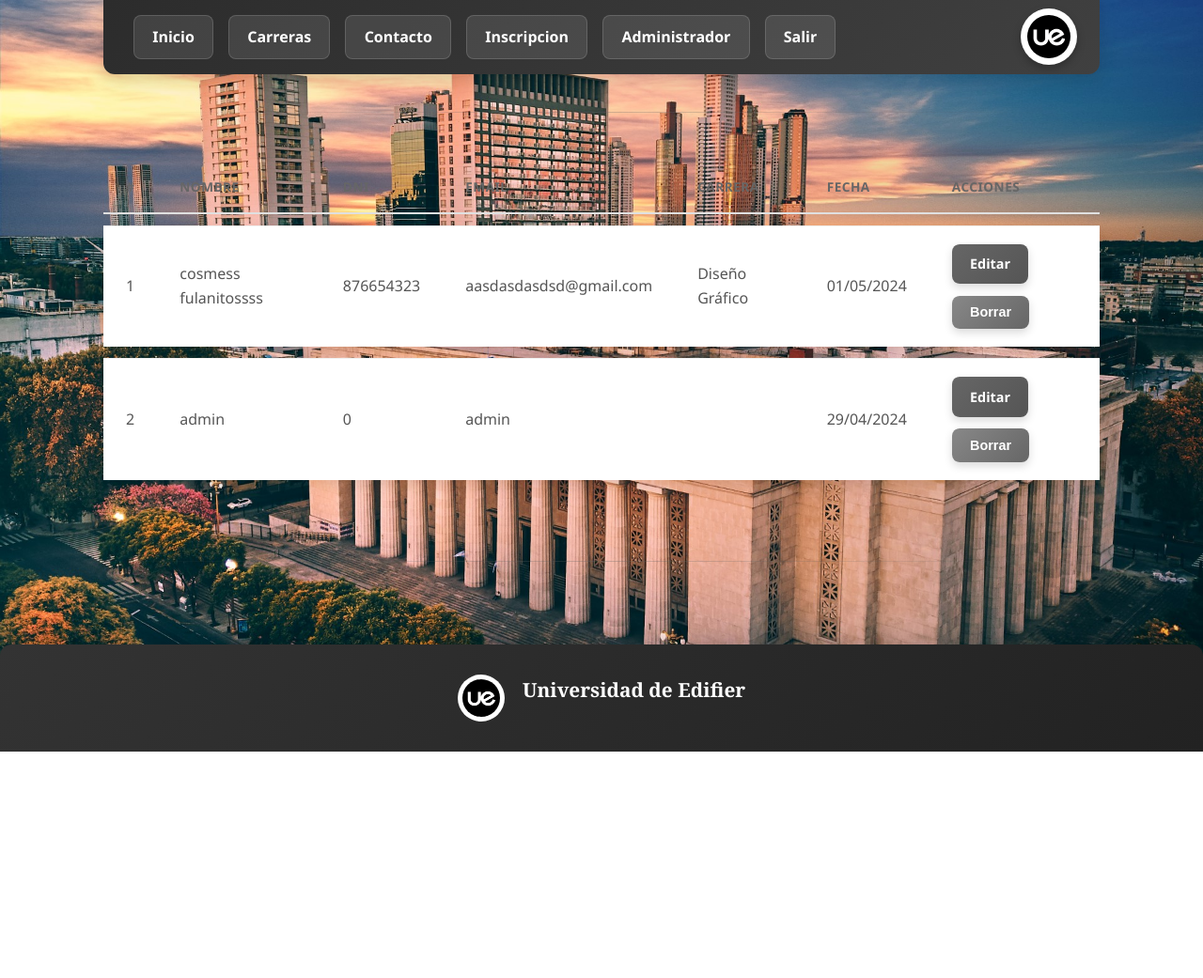
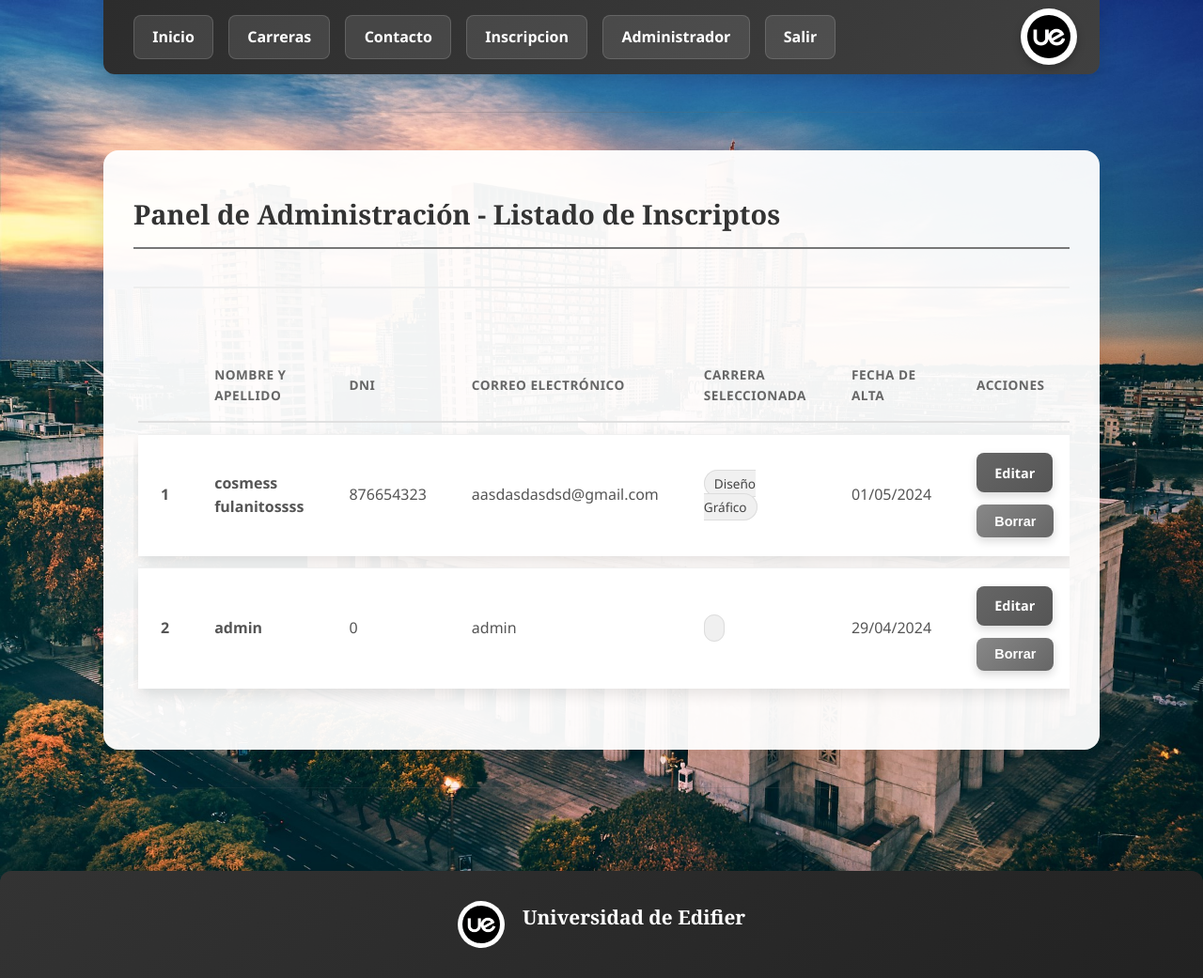
Before and after one commit to sbongi22/UE, a PHP site: page /admin in a window 1280 px wide. Shown: the whole page at 94% size. Before the commit the page ends 800 px from the top, so only its background shows below. Run offline with PHP 8.4, Linux system fonts and the light colour scheme; data comes from the database, SQL or seed files in the repository.

Commit message:
correcion de BD y estilos

```diff
--- a/controladores/formularios.controlador.php
+++ b/controladores/formularios.controlador.php
@@ -83,7 +83,6 @@ class ControladorFormularios
 	// Ingreso
 public function ctrIngreso()
 {
-
     if (isset($_POST["ingresoEmail"])) {
 
         $tabla = "registros";
@@ -92,6 +91,9 @@ class ControladorFormularios
 
         $respuesta = ModeloFormularios::mdlSeleccionarRegistros($tabla, $item, $valor);
 
+        // Agregamos validación
+        if (is_array($respuesta)) {
+
             $encriptarPassword = crypt($_POST["ingresoPassword"], '$2a$07$asxx54ahjppf45sd87a5a4dDDGsystemdev$');
 
             if ($respuesta["email"] == $_POST["ingresoEmail"] && $respuesta["password"] == $encriptarPassword) {
@@ -99,30 +101,23 @@ class ControladorFormularios
                 $_SESSION["validarIngreso"] = "ok";
 
                 echo '<script>
-
                     if ( window.history.replaceState ) {
-
                         window.history.replaceState( null, null, window.location.href );
-
+                    }
+                    window.location = "index.php?ruta=admin";
+                </script>';
+                return; // Cortamos la ejecución si entra bien
+            }
         }
 
-					window.location = "index.php?ruta=admin";
-
-				</script>';
-			} else {
-
+        // Si el usuario no existe o la contraseña no coincide:
         echo '<script>
-
             if ( window.history.replaceState ) {
-
                 window.history.replaceState( null, null, window.location.href );
-
             }
-
         </script>';
 
-				echo '<div class="alert alert-danger">Error al ingresar al sistema, el usuario o la contraseña es incorrecta</div>';
-			}
+        echo '<div class="alerta alerta-danger">Error al ingresar al sistema, el usuario o la contraseña es incorrecta</div>';
     }
 }
 
--- a/css/estilos.css
+++ b/css/estilos.css
@@ -513,9 +513,7 @@ footer h3 {
     font-size: 1.3rem;
 }
 
-/* ==========================================================================
-   EFECTOS DE ACENTO Y DETALLES - CORREGIDOS
-   ========================================================================== */
+/* EFECTOS DE ACENTO Y DETALLES - CORREGIDOS */
 .botonera_principal a,
 .btn_enviar,
 a.boton_editar,
@@ -537,6 +535,62 @@ a.boton_editar:hover::before,
     background: linear-gradient(135deg, rgba(255,255,255,0.1) 0%, rgba(255,255,255,0) 100%);
     border-radius: inherit;
     z-index: 1;
+}
+
+
+/* TABLA ADMIN */
+.admin-section {
+    background-color: rgba(255, 255, 255, 0.95);
+    padding: 2rem;
+    border-radius: 16px;
+    box-shadow: 0 10px 30px rgba(0, 0, 0, 0.1);
+}
+
+.admin-header {
+    margin-bottom: 2rem;
+    border-bottom: 2px solid #eee;
+    padding-bottom: 1rem;
+}
+
+.tabla-container {
+    overflow-x: auto;
+    padding: 5px;
+}
+
+.badge-carrera {
+    background-color: #f0f0f0;
+    padding: 4px 10px;
+    border-radius: 20px;
+    font-size: 0.85rem;
+    color: #444;
+    border: 1px solid #ddd;
+}
+
+.acciones-wrapper {
+    display: flex;
+    gap: 8px;
+    align-items: center;
+}
+
+.col-id {
+    font-weight: bold;
+    color: #888;
+}
+
+.col-nombre {
+    color: #2c3e50;
+}
+
+.tabla tbody tr:hover td {
+    background-color: #fcfcfc;
+    border-top: 1px solid #ddd;
+    border-bottom: 1px solid #ddd;
+}
+
+.boton_editar, .boton_borrar {
+    white-space: nowrap;
+    min-width: 80px;
+    text-align: center;
 }
 
 /* ==========================================================================
--- a/modelos/conexion.php
+++ b/modelos/conexion.php
@@ -1,11 +1,28 @@
 <?php
 class Conexion{
+
+//static public function conectar(){
+//         $host = "localhost";
+//         $dbname = "universidad_db";
+//         $user = "root";
+//         $pass = "";
+
+//         try {
+//             $link = new PDO("mysql:host=$host;dbname=$dbname", $user, $pass);
+//             $link->exec("set names utf8");
+//             $link->setAttribute(PDO::ATTR_ERRMODE, PDO::ERRMODE_EXCEPTION);
+//             return $link;
+//         } catch(PDOException $e) {
+//             die("Error de conexión local: " . $e->getMessage());
+//         }
+//     }
+// }
+
     static public function conectar(){
-        // EJEMPLO con datos REALES de InfinityFree
-        $host = "sql105.infinityfree.com"; // TU host real
-        $dbname = "if0_41092513_db_universidad"; // TU base de datos
-        $user = "if0_41092513"; // TU usuario
-        $pass = "NuevaPass2026"; // TU password real
+        $host = "sql105.infinityfree.com"; // HOST
+        $dbname = "if0_41092513_db_universidad"; // BD
+        $user = "if0_41092513"; // usuario
+        $pass = "NuevaPass2026"; // password
 
         try {
             $link = new PDO("mysql:host=$host;dbname=$dbname",
--- a/vistas/paginas/admin.php
+++ b/vistas/paginas/admin.php
@@ -1,62 +1,56 @@
 <?php
-
 $usuarios = ControladorFormularios::ctrSeleccionarRegistros(null, null);
-
 ?>
 
+<section class="admin-section">
+    <div class="admin-header">
+        <h2>Panel de Administración - Listado de Inscriptos</h2>
+    </div>
 
-
+    <div class="tabla-container">
         <table class="tabla">
             <thead>
                 <tr>
-			<th>#</th>
-			<th>Nombre</th>
-			<th>dni</th>
-			<th>Email</th>
-			<th>Carrera</th>
-			<th>Fecha</th>
+                    <th><i class="fas fa-hashtag"></i></th>
+                    <th>Nombre y Apellido</th>
+                    <th>DNI</th>
+                    <th>Correo Electrónico</th>
+                    <th>Carrera Seleccionada</th>
+                    <th>Fecha de Alta</th>
                     <th>Acciones</th>
                 </tr>
             </thead>
 
             <tbody>
-
             <?php foreach ($usuarios as $key => $value): ?>
-
                 <tr>
-			<td><?php echo ($key+1); ?></td>
-			<td><?php echo $value["nombre"]; ?></td>
+                    <td class="col-id"><?php echo ($key+1); ?></td>
+                    <td class="col-nombre"><strong><?php echo $value["nombre"]; ?></strong></td>
                     <td><?php echo $value["dni"]; ?></td>
                     <td><?php echo $value["email"]; ?></td>
-			<td><?php echo $value["carrera"]; ?></td>
+                    <td><span class="badge-carrera"><?php echo $value["carrera"]; ?></span></td>
                     <td><?php echo $value["fecha"]; ?></td>
-			<td>
+                    <td class="col-acciones">
+                        <div class="acciones-wrapper">
+                            <a href="index.php?ruta=editar&id=<?php echo $value["id"]; ?>" class="boton_editar" title="Editar">
+                                Editar
+                            </a>
 
-			<div>
-				<a href="index.php?ruta=editar&id=<?php echo $value["id"]; ?>" class="boton_editar">Editar</a>
-
-				<form method="post">
-
+                            <form method="post" onsubmit="return confirm('¿Estás seguro de que deseas eliminar este registro?');">
                                 <input type="hidden" value="<?php echo $value["id"]; ?>" name="eliminarRegistro">
-
-					<button type="submit" class="boton_borrar">Borrar</button>
-
+                                <button type="submit" class="boton_borrar" title="Borrar">
+                                    Borrar
+                                </button>
                                 <?php
-
                                     $eliminar = new ControladorFormularios();
                                     $eliminar -> ctrEliminarRegistro();
-
                                 ?>
-
                             </form>
-
                         </div>
-
-
                     </td>
                 </tr>
-
             <?php endforeach ?>
-
             </tbody>
         </table>
+    </div>
+</section>
```
Lines whose indentation alone changed are shown as unchanged.
